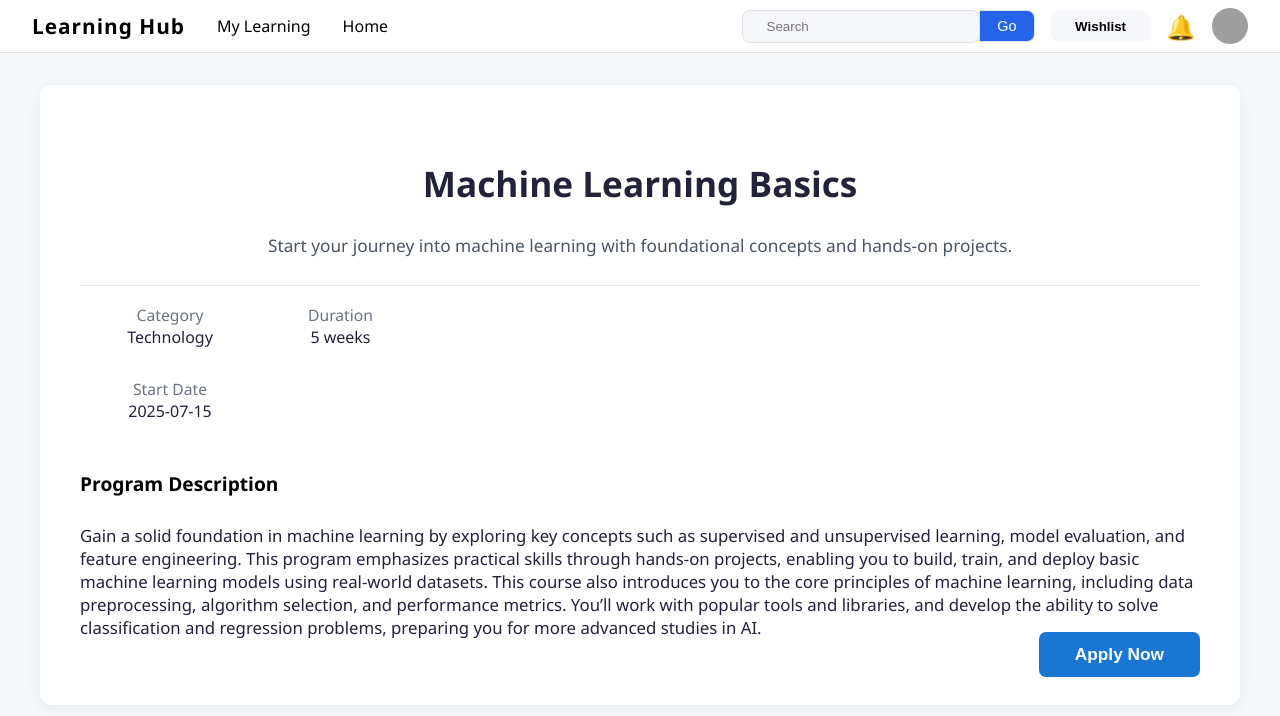
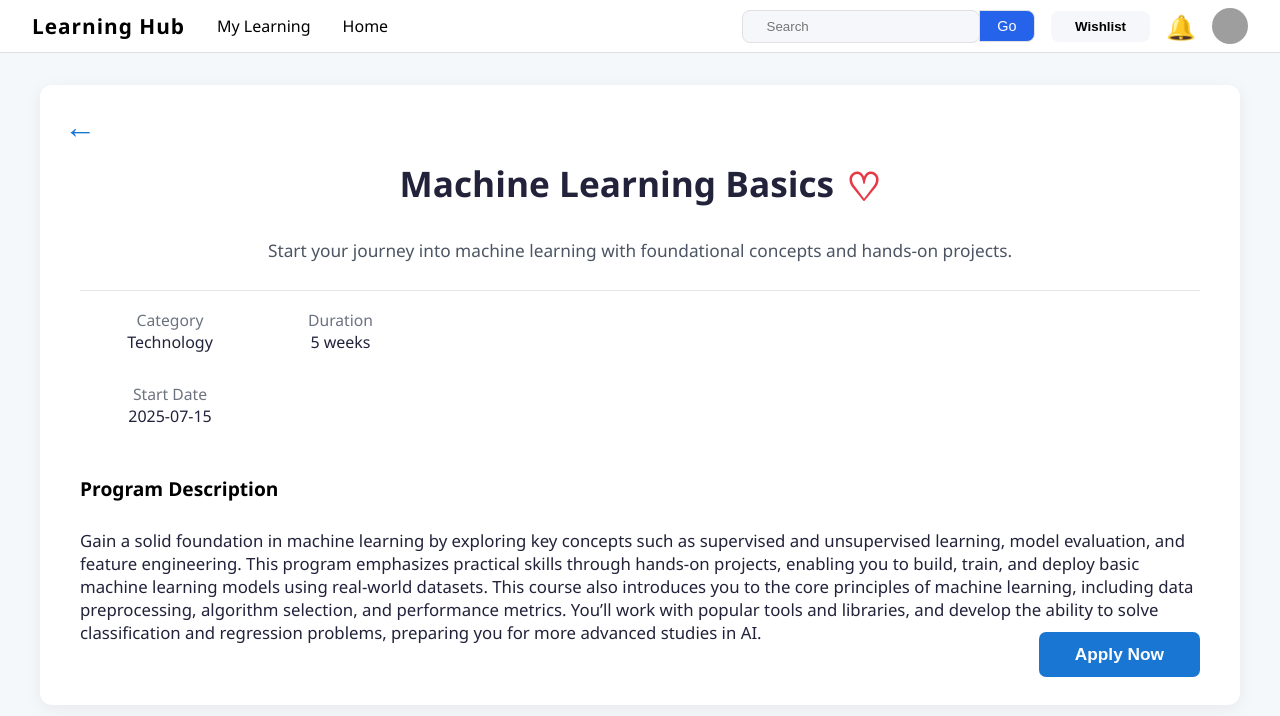
Before and after one commit to nithinrontala/Learning_Hub, a React (Create React App) app: page /program-header in a window 1280 px wide. Shown: the top 716 px of the page. Built offline with nearby package versions, Linux system fonts and the light colour scheme; grey boxes are pictures that could not be loaded.

Commit message:
added wishlist symbol and back button arrow in course description page.

```diff
--- a/src/components/ProgramHeader.css
+++ b/src/components/ProgramHeader.css
@@ -138,3 +138,32 @@ body {
 .program-header-apply-btn:hover {
   background: #1251a3;
 }
+
+.program-header-back-btn {
+  position: absolute;
+  top: 24px;
+  left: 24px;
+  background: none;
+  border: none;
+  font-size: 2rem;
+  color: #1976d2;
+  cursor: pointer;
+  z-index: 2;
+  padding: 0 8px 0 0;
+  transition: color 0.2s;
+}
+.program-header-back-btn:hover {
+  color: #1251a3;
+}
+
+.program-header-wishlist {
+  margin-left: 12px;
+  color: #e63946;
+  font-size: 2.4rem;
+  vertical-align: -4.5px;
+  cursor: pointer;
+  transition: color 0.2s;
+}
+.program-header-wishlist:hover {
+  color: #b71c1c;
+}
--- a/src/components/ProgramHeader.js
+++ b/src/components/ProgramHeader.js
@@ -1,5 +1,6 @@
 // NOTE: Do not use any CSS from other files. Only use styles from ProgramHeader.css for this component, now and in the future.
-import React from 'react';
+import React, { useState } from 'react';
+import { useNavigate } from 'react-router-dom';
 import CourseNavbar from './CourseNavbar';
 import './ProgramHeader.css';
 
@@ -13,16 +14,38 @@ const mlCourse = {
 };
 
 const ProgramHeader = () => {
+  const navigate = useNavigate();
+  const [wishlisted, setWishlisted] = useState(false);
   return (
     <div>
       <CourseNavbar />
       <div className="program-header-container">
+        <button
+          className="program-header-back-btn"
+          onClick={() => navigate('/courses')}
+          aria-label="Back to Courses"
+        >
+          &#8592;
+        </button>
         <nav className="program-header-breadcrumb">
           {/* <span className="program-header-link">Programs</span> */}
           {/* <span className="program-header-separator">/</span> */}
           {/* <span className="program-header-category">Machine Learning</span> */}
         </nav>
-        <h1 className="program-header-title">{mlCourse.title}</h1>
+        <h1 className="program-header-title">
+          {mlCourse.title}
+          <span
+            className="program-header-wishlist"
+            title={wishlisted ? 'Remove from Wishlist' : 'Add to Wishlist'}
+            onClick={() => setWishlisted(w => !w)}
+            role="button"
+            aria-pressed={wishlisted}
+            tabIndex={0}
+            onKeyPress={e => { if (e.key === 'Enter' || e.key === ' ') setWishlisted(w => !w); }}
+          >
+            {wishlisted ? '❤' : '♡'}
+          </span>
+        </h1>
         <p className="program-header-description">
           {mlCourse.description}
         </p>
```
